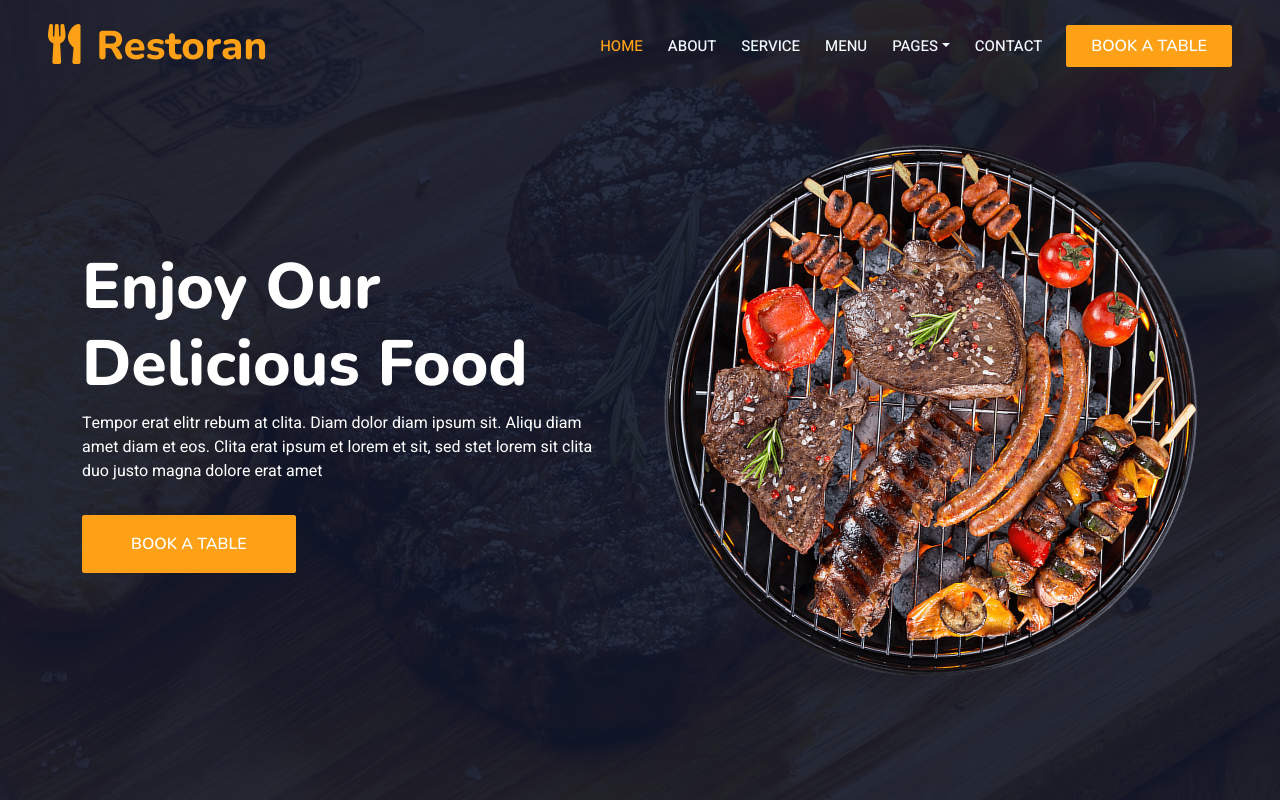
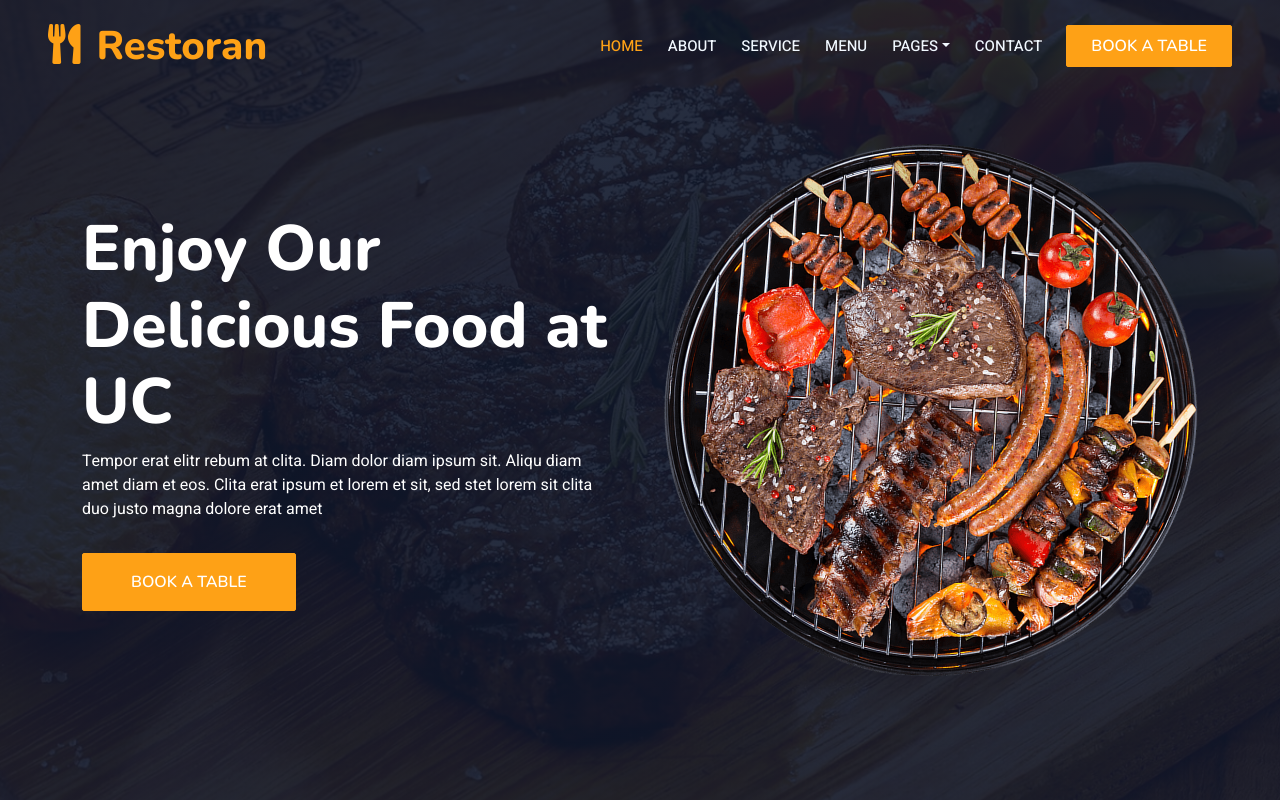
Before and after one commit to BROSITH3333/DevOpsFinal, a plain HTML site: page index.html in a window 1280 px wide. Shown: the top 800 px of the page. Drawn offline with nearby package versions, Linux system fonts and the light colour scheme.

Commit message:
Change index

```diff
--- a/index.html
+++ b/index.html
@@ -111,7 +111,7 @@
             <div class="row align-items-center g-5">
               <div class="col-lg-6 text-center text-lg-start">
                 <h1 class="display-3 text-white animated slideInLeft">
-                  Enjoy Our<br />Delicious Food
+                  Enjoy Our<br />Delicious Food at UC
                 </h1>
                 <p class="text-white animated slideInLeft mb-4 pb-2">
                   Tempor erat elitr rebum at clita. Diam dolor diam ipsum sit.
```
